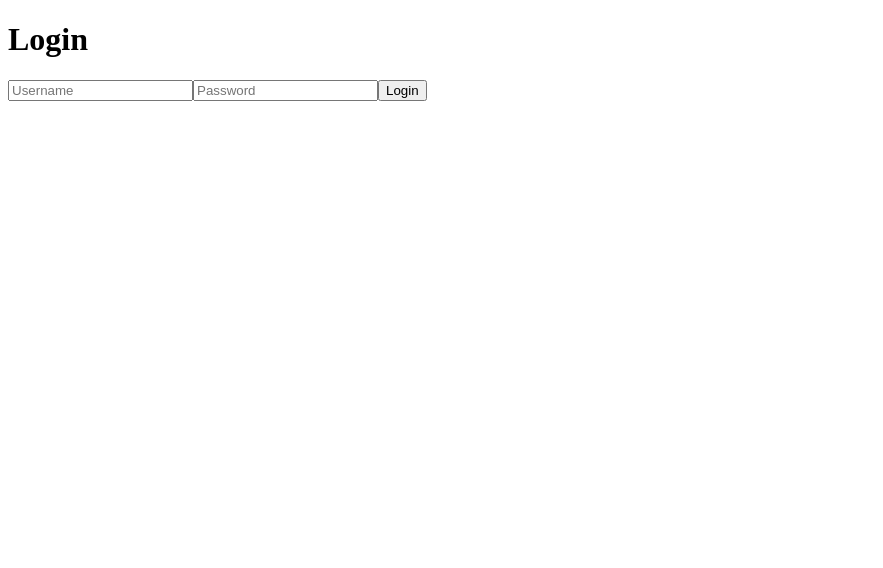
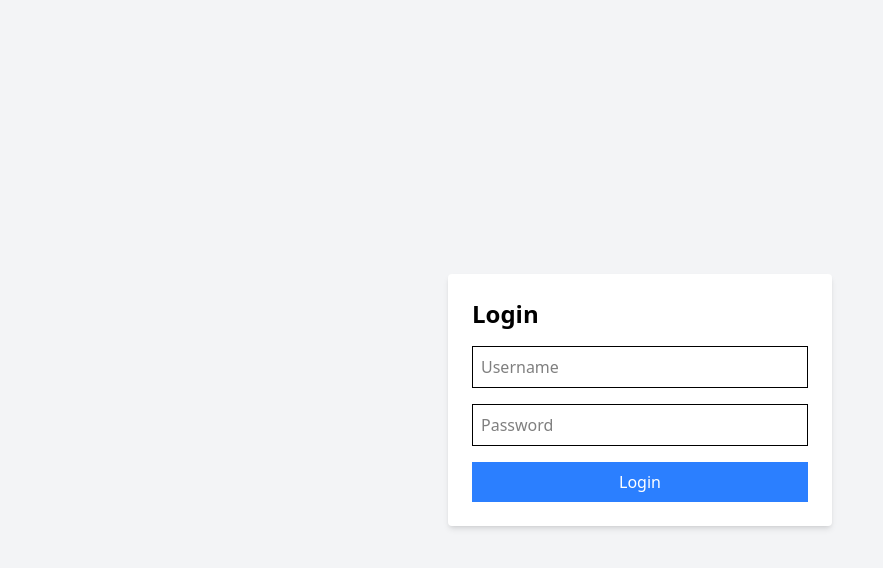
Before and after one commit to TheofilusDewa0706/UAS_Frontend, a React (Vite) app: page / in a window 1280 px wide. Shown: the top 568 px of the page, without its empty margins (0-883 px from the left). Built offline with nearby package versions, Linux system fonts and the light colour scheme.

Commit message:
24Jan2025_22.46pm

```diff
--- a/package.json
+++ b/package.json
@@ -6,7 +6,6 @@
   "scripts": {
     "dev": "vite",
     "build": "vite build",
-    "start": "npm run dev",
     "lint": "eslint . --ext js,jsx --report-unused-disable-directives --max-warnings 0",
     "preview": "vite preview"
   },
--- /dev/null
+++ b/src/Index.css
@@ -0,0 +1 @@
+@import "tailwindcss";
--- a/src/main.jsx
+++ b/src/main.jsx
@@ -1,6 +1,7 @@
 import React from "react";
 import ReactDOM from "react-dom/client";
 import App from "./App.jsx";
+import "./index.css";
 
 ReactDOM.createRoot(document.getElementById("root")).render(
   <React.StrictMode>
```
